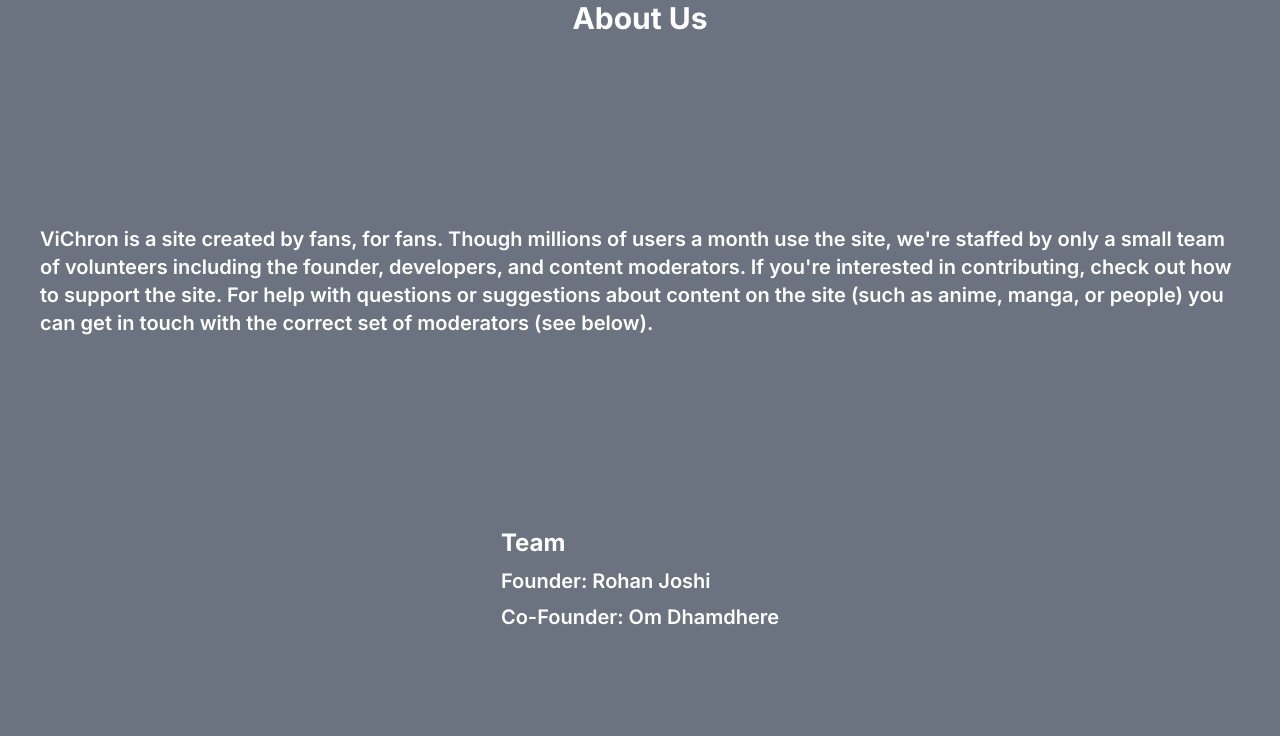
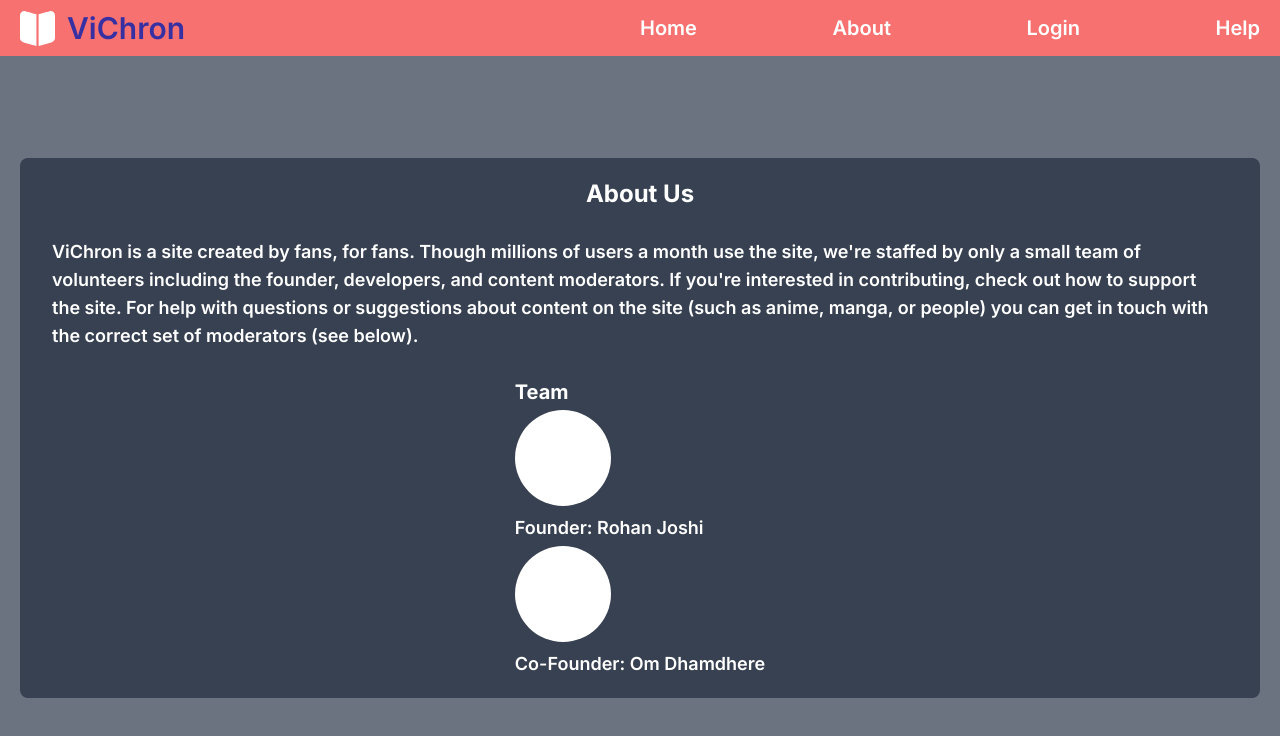
Before and after one commit to rj22ad1036/my-app, a Next.js app: page /about in a window 1280 px wide. Shown: the top 736 px of the page. Built offline with nearby package versions, Linux system fonts and the light colour scheme.

Commit message:
designing

```diff
--- a/app/about/page.jsx
+++ b/app/about/page.jsx
@@ -2,10 +2,12 @@ import React from "react";
 
 const page = () => {
   return (
-    <div className="w-full h-full flex items-center justify-center h-screen bg-gray-500">
-      <div className="flex flex-col justify-center items-center gap-2 h-full">
-        <div className="text-3xl text-white font-bold flex-grow ">About Us</div>
-        <div className="p-3 text-white flex-grow text-xl pl-10 pr-10  font-semibold">
+    <div className="absolute top-14 left-0 right-0 bottom-0 flex items-center justify-center bg-gray-500 p-10 sm:p-5  min-w-fit">
+      <div className="flex flex-col justify-center items-center gap-6 bg-gray-700 p-10 rounded-lg sm:gap-4 sm:p-5 min-h-fit">
+        <div className="text-3xl text-white font-bold sm:text-2xl">
+          About Us
+        </div>
+        <div className="p-3 text-white text-xl font-semibold sm:text-lg">
           ViChron is a site created by fans, for fans. Though millions of users
           a month use the site, we're staffed by only a small team of volunteers
           including the founder, developers, and content moderators. If you're
@@ -14,12 +16,20 @@ const page = () => {
           anime, manga, or people) you can get in touch with the correct set of
           moderators (see below).
         </div>
-        <div className="flex flex-col gap-2 text-white flex-grow ">
-          <span className="text-2xl font-bold">Team</span>
-          <span className="text-xl font-semibold">Founder: Rohan Joshi</span>
-          <span className="text-xl font-semibold">
-            Co-Founder: Om Dhamdhere
-          </span>
+        <div className="flex flex-col gap-2 text-white sm:gap-1">
+          <span className="text-2xl font-bold sm:text-xl">Team</span>
+          <div className="flex items-center gap-4 sm:flex-col sm:items-start sm:gap-2">
+            <div className="w-32 h-32 bg-white rounded-full sm:w-24 sm:h-24"></div>
+            <span className="text-xl font-semibold sm:text-lg">
+              Founder: Rohan Joshi
+            </span>
+          </div>
+          <div className="flex items-center gap-4 sm:flex-col sm:items-start sm:gap-2">
+            <div className="w-32 h-32 bg-white rounded-full sm:w-24 sm:h-24"></div>
+            <span className="text-xl font-semibold sm:text-lg">
+              Co-Founder: Om Dhamdhere
+            </span>
+          </div>
         </div>
       </div>
     </div>
--- a/app/admin/page.jsx
+++ b/app/admin/page.jsx
@@ -33,48 +33,61 @@ const page = () => {
   };
 
   return (
-    <div>
+    <div className="flex flex-col items-center">
       {/* button and inputs */}
-      <button onClick={handleClick}>Create Book</button>
+      <button
+        onClick={handleClick}
+        className="mb-4 bg-blue-500 rounded-md border-2 border-black p-2 hover:bg-blue-700 hover:text-white"
+      >
+        Create Book
+      </button>
       <input
         type="text"
         placeholder="name"
         onChange={(e) => setName(e.target.value)}
+        className="border-2 border-black mb-4 rounded-md p-2"
       />
       <input
         type="text"
         placeholder="id"
         onChange={(e) => setId(e.target.value)}
+        className="border-2 border-black mb-4 rounded-md p-2"
       />
       <input
         type="text"
         placeholder="image"
         onChange={(e) => setImage(e.target.value)}
+        className="border-2 border-black mb-4 rounded-md  p-2"
       />
       <input
         type="text"
         placeholder="description"
         onChange={(e) => setDescription(e.target.value)}
+        className="border-2 border-black mb-4 rounded-md p-2"
       />
       <input
         type="text"
         placeholder="author"
         onChange={(e) => setAuthor(e.target.value)}
+        className="border-2 border-black mb-4 rounded-md p-2"
       />
       <input
         type="text"
         placeholder="link"
         onChange={(e) => setLink(e.target.value)}
+        className="border-2 border-black mb-4 rounded-md p-2"
       />
       <input
         type="text"
         placeholder="category"
         onChange={(e) => setCategory(e.target.value)}
+        className="border-2 border-black mb-4 rounded-md p-2"
       />
       <input
         type="text"
         placeholder="chapter_count"
         onChange={(e) => setChapter_count(e.target.value)}
+        className="border-2 border-black mb-4 rounded-md p-2"
       />
     </div>
   );
--- a/app/home/page.jsx
+++ b/app/home/page.jsx
@@ -17,9 +17,8 @@ const page = () => {
     setBook(data);
   };
   return (
-    <div className="flex flex-col w-full h-full">
-      <div className="text-2xl">Books</div>
-      <div className="flex flex-wrap">
+    <div className="flex flex-col w-full h-full items-center pt-2 ">
+      <div className="flex flex-wrap justify-center gap-4">
         {books.map((book) => (
           <BookCard
             key={book.id}
--- a/app/layout.jsx
+++ b/app/layout.jsx
@@ -1,5 +1,5 @@
 import { Inter } from "next/font/google";
-
+import Navbar from "@/components/Navbar"; // Assuming Navbar is in the same directory
 import "./globals.css";
 
 const inter = Inter({ subsets: ["latin"] });
@@ -12,7 +12,10 @@ export const metadata = {
 export default function RootLayout({ children }) {
   return (
     <html lang="en">
-      <body className={inter.className}>{children}</body>
+      <body className={inter.className}>
+        <Navbar className="absolute top-0 left-0 " />
+        {children}
+      </body>
     </html>
   );
 }
--- a/app/login/page.jsx
+++ b/app/login/page.jsx
@@ -12,9 +12,9 @@ const Page = () => {
   };
 
   return (
-    <div className="flex flex-col items-center justify-center h-screen bg-gray-500 w-full h-full">
+    <div className="absolute top-14 left-0 right-0 bottom-0 flex items-center justify-center bg-gray-500">
       <div className="border-2 border-black p-4 gap-3 flex flex-col rounded-md bg-gray-200 w-80 h-auto">
-        <h2 className="text-3xl">Login</h2>
+        <h2 className="text-3xl">Login with</h2>
         {/* <form onSubmit={handleLogin} className="flex flex-col space-y-4">
           <label className="flex flex-col">
             Username
@@ -43,10 +43,10 @@ const Page = () => {
             Login
           </button>
         </form> */}
-        <span className="text-center ">OR</span>
+        {/* <span className="text-center ">OR</span> */}
         <div className="flex flex-col space-y-4 mt-4">
           <SigninButton />
-          <button className="py-2 px-4 bg-black text-white border-2 border-black rounded-md">
+          <button className="py-2 px-4 w-72 bg-black text-white border-2 border-black rounded-md">
             Login with GitHub
           </button>
         </div>
--- a/components/BookCard.jsx
+++ b/components/BookCard.jsx
@@ -15,22 +15,11 @@ const BookCard = ({
 }) => {
   return (
     <Link
-      className="flex flex-col gap-2 bg-gray-700 p-5 rounded-lg"
+      className="flex flex-col gap-2 border-2 border-black p-2 bg-gray-200 rounded-lg  mb-4"
       href={`/manga/${id}`}
     >
-      <div className="text-2xl text-white font-bold">{name}</div>
-      <div className="text-xl text-white font-semibold">Author: {author}</div>
-      <div className="text-xl text-white font-semibold">Genre: {genre}</div>
-      <div className="text-xl text-white font-semibold">
-        Chapter Count: {chapter_count}
-      </div>
-      <div className="text-xl text-white font-semibold">
-        Description: {description}
-      </div>
-      <div className="text-xl text-white font-semibold">Link: {link}</div>
-      <div className="text-xl text-white font-semibold">
-        Category: {category}
-      </div>
+      <div className="text-md  font-bold">{name}</div>
+
       <div className="flex justify-center">
         <Image src={image} width={200} height={300} />
       </div>
--- a/components/Navbar.jsx
+++ b/components/Navbar.jsx
@@ -4,14 +4,14 @@ import MaskIcon from "./icons/Mask";
 
 const Navbar = () => {
   return (
-    <div className="flex flex-row w-full h-26 p-4 bg-blue-500 pl-5 pr-5">
-      <div className="w-1/2 text-3xl font-semibold text-indigo-800 flex flex-row gap-3">
+    <div className="flex items-center flex-row w-full h-14 p-4 bg-red-400 pl-5 pr-5">
+      <div className="flex items-center w-1/2 text-3xl font-semibold text-indigo-800 flex-row gap-3">
         <div>
           <BookIcon />
         </div>
         <div> ViChron</div>
       </div>
-      <div className="flex justify-between w-1/2  text-xl text-white font-semibold ">
+      <div className="flex items-center justify-between w-1/2  text-xl text-white font-semibold ">
         <a href="/home">Home</a>
         <a href="/about">About</a>
         <a href="/login">Login</a>
--- a/components/Sgnin.jsx
+++ b/components/Sgnin.jsx
@@ -8,7 +8,12 @@ export function SignIn() {
         await signIn("google");
       }}
     >
-      <button type="submit">Signin with Google</button>
+      <button
+        className="py-2 px-4 bg-blue-400 w-72 text-white border-2 border-black rounded-md "
+        type="submit"
+      >
+        Login with Google
+      </button>
     </form>
   );
 }
--- a/next.config.mjs
+++ b/next.config.mjs
@@ -1,7 +1,7 @@
 /** @type {import('next').NextConfig} */
 const nextConfig = {
   images: {
-    domains: ["localhost", "cdn.anime-planet.com"],
+    domains: ["localhost", "cdn.anime-planet.com", "img.asuracomics.com"],
   },
 };
 
```
